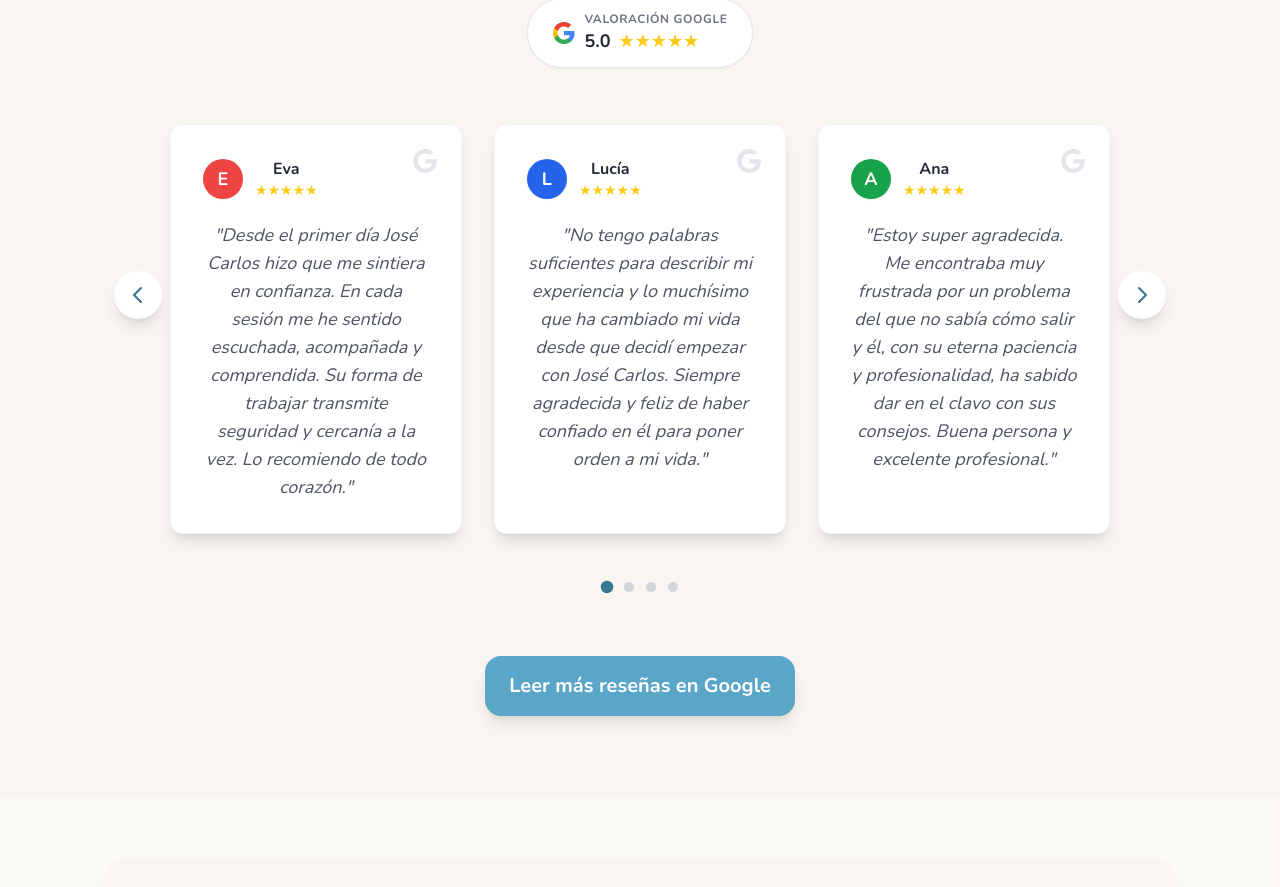
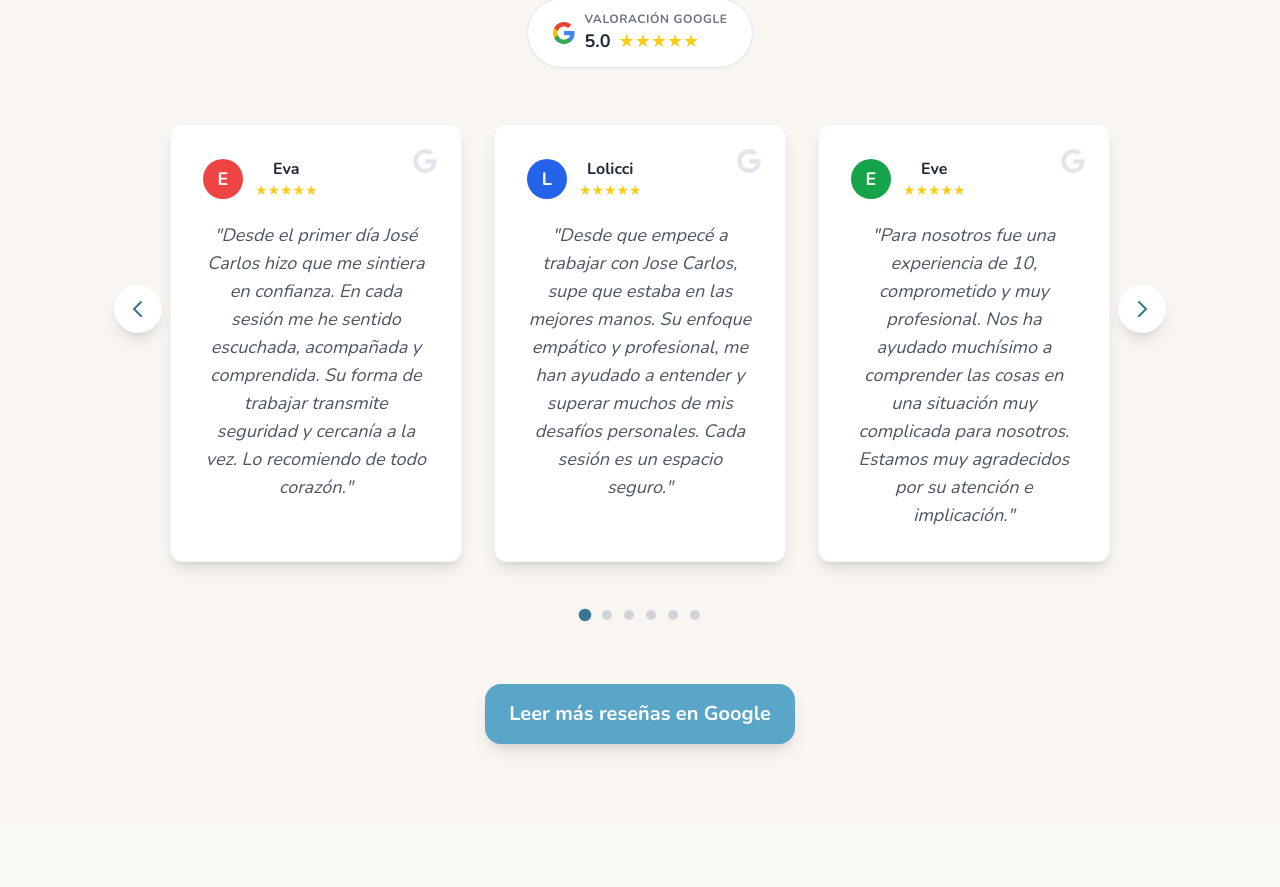
Before and after one commit to psicopiloto/psicopilotopage1, a Next.js app: page / in a window 1280 px wide. Shown: the part 4280-5167 px from the top of the page. Built offline with nearby package versions, Linux system fonts and the light colour scheme.

Commit message:
Update index.js

```diff
--- a/pages/index.js
+++ b/pages/index.js
@@ -10,13 +10,23 @@ import BackgroundLogo from "../components/BackgroundLogo";
 import Image from "next/image";
 
 // ========================================================================
-// DATOS DE LOS TESTIMONIOS REALES
+// DATOS DE LOS TESTIMONIOS REALES (Actualizado con las nuevas reseñas)
 // ========================================================================
 const testimonialsData = [
   {
     stars: 5,
     text: "Desde el primer día José Carlos hizo que me sintiera en confianza. En cada sesión me he sentido escuchada, acompañada y comprendida. Su forma de trabajar transmite seguridad y cercanía a la vez. Lo recomiendo de todo corazón.",
     author: "Eva",
+  },
+  {
+    stars: 5,
+    text: "Desde que empecé a trabajar con Jose Carlos, supe que estaba en las mejores manos. Su enfoque empático y profesional, me han ayudado a entender y superar muchos de mis desafíos personales. Cada sesión es un espacio seguro.",
+    author: "Lolicci",
+  },
+  {
+    stars: 5,
+    text: "Para nosotros fue una experiencia de 10, comprometido y muy profesional. Nos ha ayudado muchísimo a comprender las cosas en una situación muy complicada para nosotros. Estamos muy agradecidos por su atención e implicación.",
+    author: "Eve",
   },
   {
     stars: 5,
@@ -35,7 +45,7 @@ const testimonialsData = [
   },
 ];
 
-// Colores estilo Google para los avatares
+// Colores estilo Google para los avatares (Ahora encajan perfectos con 6 reseñas)
 const avatarColors = [
   "bg-red-500",    // Rojo Google
   "bg-blue-600",   // Azul Google
@@ -158,7 +168,7 @@ const TestimonialCarousel = ({ data }) => {
           }}
         >
           {extendedData.map((item, index) => {
-             // Calculamos qué índice original (0, 1, 2, 3) corresponde a este item duplicado
+             // Calculamos qué índice original (0, 1, 2, 3...) corresponde a este item duplicado
              // para asignar siempre el mismo color al mismo autor.
              const originalIndexForColor = index % originalLength;
              const avatarColorClass = avatarColors[originalIndexForColor % avatarColors.length];
```
